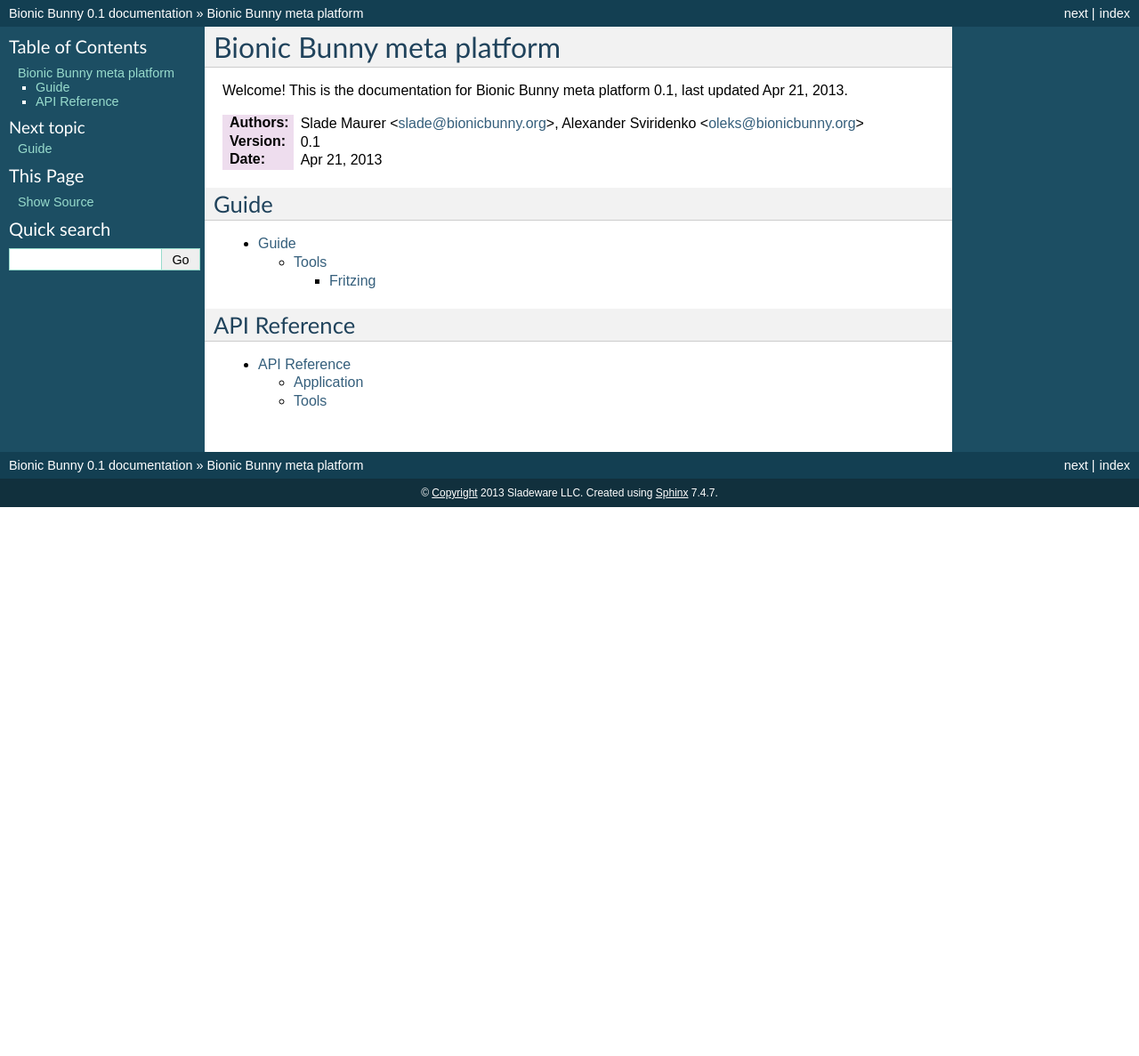
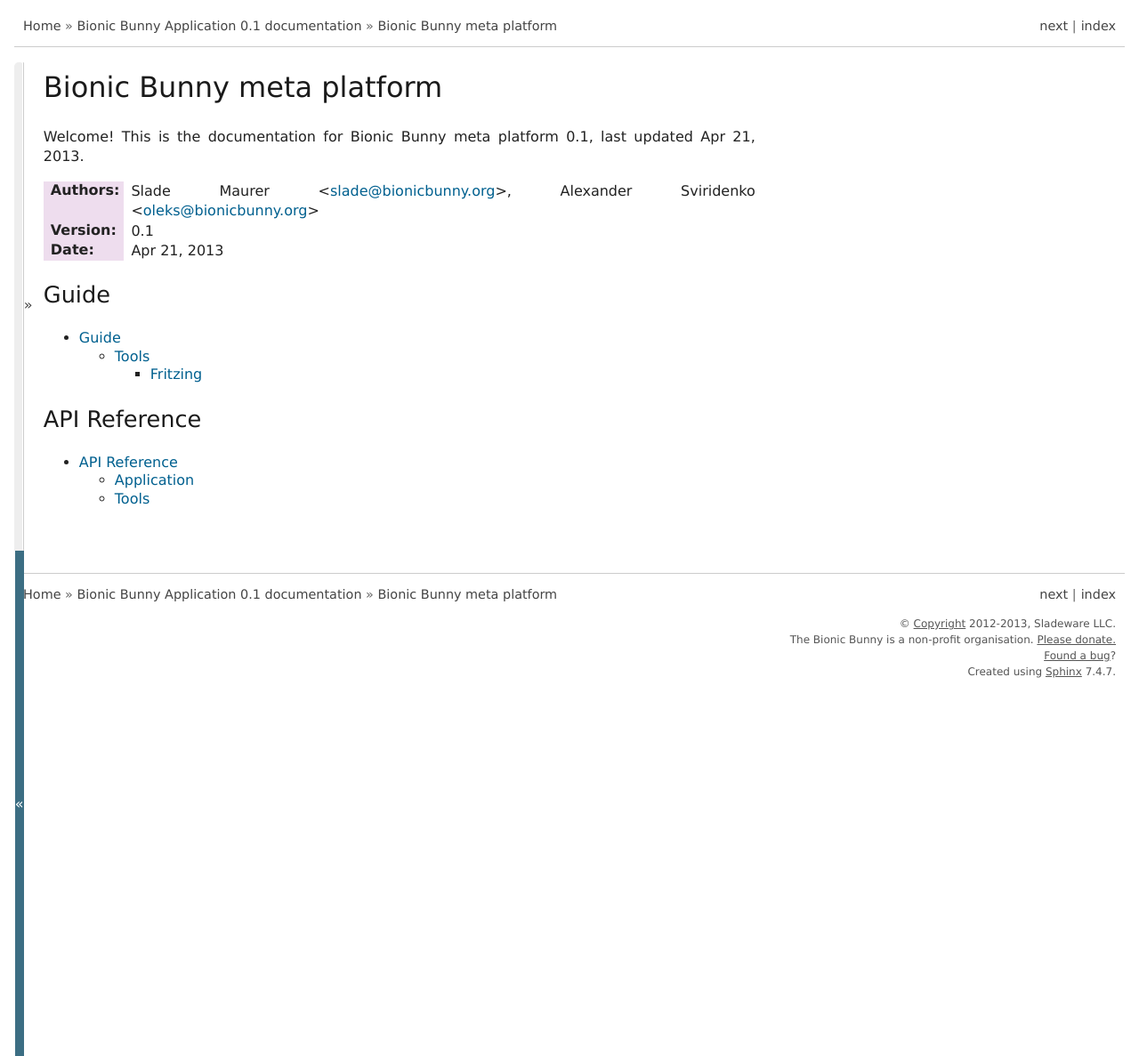
Before and after one commit to sladeware/bbapp, a Sphinx documentation site: the page built from doc/index.rst, in a window 1280 px wide. Shown: the whole page at 89% size. Built offline with Sphinx 7.4.7, drawn with Linux system fonts in a browser that asks for light colours; pages that are not in the unit, such as notebooks, are missing from menus; before the commit the page ends 900 px from its top, so only the background shows below that.

Commit message:
Update sphinx confix. Add sphinx tools.

```diff
--- a/doc/conf.py
+++ b/doc/conf.py
@@ -13,7 +13,7 @@
 
 import sys
 
-# If extensions (or modules to document with autodoc) are in another directory,
+# If extenadd_module_namessions (or modules to document with autodoc) are in another directory,
 # add these directories to sys.path here. If the directory is relative to the
 # documentation root, use os.path.abspath to make it absolute, like shown here.
 #sys.path.append(os.path.abspath('.'))
@@ -24,10 +24,13 @@
 # Add any Sphinx extension module names here, as strings. They can be extensions
 # coming with Sphinx (named 'sphinx.ext.*') or your custom ones.
 extensions = ['sphinx.ext.autodoc', 'sphinx.ext.doctest', 'sphinx.ext.coverage',
-              'sphinx.ext.refcounting']
+              'sphinx.ext.refcounting', 'sphinx.ext.todo']
+
+# Keep track of :todo: items
+todo_include_todos = True
 
 # Add any paths that contain templates here, relative to this directory.
-templates_path = ['templates']
+templates_path = ['tools/sphinxext']
 
 # The suffix of source filenames.
 source_suffix = '.rst'
@@ -39,8 +42,8 @@
 master_doc = 'index'
 
 # General information about the project.
-project = u'Bionic Bunny'
-copyright = u'2013 Sladeware LLC'
+project = u'Bionic Bunny Application'
+copyright = u'2012-2013, Sladeware LLC'
 
 # The version info for the project you're documenting, acts as replacement for
 # |version| and |release|, also used in various other places throughout the
@@ -83,7 +86,7 @@
 #show_authors = False
 
 # The name of the Pygments (syntax highlighting) style to use.
-pygments_style = 'sphinx'
+#pygments_style = 'sphinx'
 
 # A list of ignored prefixes for module index sorting.
 #modindex_common_prefix = []
@@ -93,15 +96,15 @@
 
 # The theme to use for HTML and HTML Help pages.  Major themes that come with
 # Sphinx are currently 'default' and 'sphinxdoc'.
-html_theme = 'default'
+html_theme = 'pydoctheme'
 
 # Theme options are theme-specific and customize the look and feel of a theme
 # further.  For a list of options available for each theme, see the
 # documentation.
-#html_theme_options = {}
+html_theme_options = {'collapsiblesidebar': True}
 
 # Add any paths that contain custom themes here, relative to this directory.
-#html_theme_path = []
+html_theme_path = ['tools/sphinxext']
 
 # The name for this set of Sphinx documents.  If None, it defaults to
 # "<project> v<release> documentation".
@@ -122,7 +125,7 @@
 # Add any paths that contain custom static files (such as style sheets) here,
 # relative to this directory. They are copied after the builtin static files,
 # so a file named "default.css" will overwrite the builtin "default.css".
-html_static_path = ['tools/sphinx/static']
+html_static_path = ['tools/sphinxext/static']
 
 # If not '', a 'Last updated on:' timestamp is inserted at every page bottom,
 # using the given strftime format.
@@ -130,7 +133,7 @@
 
 # If true, SmartyPants will be used to convert quotes and dashes to
 # typographically correct entities.
-#html_use_smartypants = True
+html_use_smartypants = True
 
 # Custom sidebar templates, maps document names to template names.
 #html_sidebars = {}
--- /dev/null
+++ b/doc/tools/sphinxext/layout.html
@@ -0,0 +1,32 @@
+{% extends "!layout.html" %}
+{% block rootrellink %}
+<li><a href="http://www.bionicbunny.org/">Home</a>{{ reldelim1 }}</li>
+<li><a href="{{ pathto('index') }}">{{ shorttitle }}</a>{{ reldelim1 }}</li>
+{% endblock %}
+{% block extrahead %}
+   <!-- <link rel="shortcut icon" type="image/png" href="{{ pathto('_static/bb.png', 1) }}" /> -->
+
+{{ super() }}
+{% endblock %}
+{% block footer %}
+   <div class="footer">
+     &copy; <a href="{{ pathto('copyright') }}">Copyright</a> {{ copyright|e }}.
+     <br />
+     The Bionic Bunny is a non-profit organisation.
+     <a href="http://www.bionicbunny.org/donations/">Please donate.</a>
+     <br />
+     <a href="{{ pathto('bugs') }}">Found a bug</a>?
+     <br />
+     Created using <a href="http://sphinx.pocoo.org/">Sphinx</a> {{ sphinx_version|e }}.
+   </div>
+{% endblock %}
+{% block sidebarsourcelink %}
+{%- if show_source and has_source and sourcename %}
+<h3>{{ _('This Page') }}</h3>
+<ul class="this-page-menu">
+  <li><a href="{{ pathto('bugs') }}">Report a Bug</a></li>
+  <li><a href="{{ pathto('_sources/' + sourcename, true)|e }}"
+         rel="nofollow">Show Source</a></li>
+</ul>
+{%- endif %}
+{% endblock %}
--- /dev/null
+++ b/doc/tools/sphinxext/pydoctheme/static/pydoctheme.css
@@ -0,0 +1,175 @@
+@import url("default.css");
+
+body {
+    background-color: white;
+    margin-left: 1em;
+    margin-right: 1em;
+    height: 100%;
+}
+
+div.related {
+    margin-bottom: 1.2em;
+    padding: 0.5em 0;
+    border-top: 1px solid #ccc;
+    margin-top: 0.5em;
+    width: 100%;
+    height: 100%;
+}
+
+div.related a:hover {
+    color: #0095C4;
+}
+
+div.related:first-child {
+    border-top: 0;
+    border-bottom: 1px solid #ccc;
+}
+
+div.sphinxsidebar {
+    background-color: #eeeeee;
+    border-radius: 5px;
+    line-height: 130%;
+    font-size: smaller;
+}
+
+div.sphinxsidebar h3, div.sphinxsidebar h4 {
+    margin-top: 1.5em;
+}
+
+div.sphinxsidebarwrapper > h3:first-child {
+    margin-top: 0.2em;
+}
+
+div.sphinxsidebarwrapper > ul > li > ul > li {
+    margin-bottom: 0.4em;
+}
+
+div.sphinxsidebar a:hover {
+    color: #0095C4;
+}
+
+div.sphinxsidebar input {
+    font-family: 'Lucida Grande',Arial,sans-serif;
+    border: 1px solid #999999;
+    font-size: smaller;
+    border-radius: 3px;
+}
+
+div.sphinxsidebar input[type=text] {
+    max-width: 150px;
+}
+
+div.body {
+    min-height: 100%;
+    height: auto !important /*min-height hack*/
+    height: 100%;           /*min-height hack*/
+}
+
+div.body p {
+    line-height: 140%;
+}
+
+div.body h1, div.body h2, div.body h3, div.body h4, div.body h5, div.body h6 {
+    margin: 0;
+    border: 0;
+    padding: 0.3em 0;
+}
+
+div.body hr {
+    border: 0;
+    background-color: #ccc;
+    height: 1px;
+}
+
+div.body pre {
+    border-radius: 3px;
+    border: 1px solid #ac9;
+}
+
+div.body div.admonition, div.body div.impl-detail {
+    border-radius: 3px;
+}
+
+div.body div.impl-detail > p {
+    margin: 0;
+}
+
+div.body div.seealso {
+    border: 1px solid #dddd66;
+}
+
+div.body a {
+    color: #00608f;
+}
+
+div.body a:visited {
+    color: #30306f;
+}
+
+div.body a:hover {
+    color: #00B0E4;
+}
+
+tt, pre {
+    font-family: monospace, sans-serif;
+    font-size: 96.5%;
+}
+
+div.body tt {
+    border-radius: 3px;
+}
+
+div.body tt.descname {
+    font-size: 120%;
+}
+
+div.body tt.xref, div.body a tt {
+    font-weight: normal;
+}
+
+p.deprecated {
+    border-radius: 3px;
+}
+
+table.docutils {
+    border: 1px solid #ddd;
+    min-width: 20%;
+    border-radius: 3px;
+    margin-top: 10px;
+    margin-bottom: 10px;
+}
+
+table.docutils td, table.docutils th {
+    border: 1px solid #ddd !important;
+    border-radius: 3px;
+}
+
+table p, table li {
+    text-align: left !important;
+}
+
+table.docutils th {
+    background-color: #eee;
+    padding: 0.3em 0.5em;
+}
+
+table.docutils td {
+    background-color: white;
+    padding: 0.3em 0.5em;
+}
+
+table.footnote, table.footnote td {
+    border: 0 !important;
+}
+
+div.footer {
+    line-height: 150%;
+    margin-top: -2em;
+    text-align: right;
+    width: auto;
+    margin-right: 10px;
+}
+
+div.footer a:hover {
+    color: #0095C4;
+}
--- /dev/null
+++ b/doc/tools/sphinxext/pydoctheme/theme.conf
@@ -0,0 +1,23 @@
+[theme]
+inherit = default
+stylesheet = pydoctheme.css
+pygments_style = sphinx
+
+[options]
+bodyfont = 'Lucida Grande', Arial, sans-serif
+headfont = 'Lucida Grande', Arial, sans-serif
+footerbgcolor = white
+footertextcolor = #555555
+relbarbgcolor = white
+relbartextcolor = #666666
+relbarlinkcolor = #444444
+sidebarbgcolor = white
+sidebartextcolor = #444444
+sidebarlinkcolor = #444444
+bgcolor = white
+textcolor = #222222
+linkcolor = #0090c0
+visitedlinkcolor = #00608f
+headtextcolor = #1a1a1a
+headbgcolor = white
+headlinkcolor = #aaaaaa
--- /dev/null
+++ b/doc/tools/sphinxext/static/sidebar.js
@@ -0,0 +1,157 @@
+/*
+ * sidebar.js
+ * ~~~~~~~~~~
+ *
+ * This script makes the Sphinx sidebar collapsible.
+ *
+ * .sphinxsidebar contains .sphinxsidebarwrapper.  This script adds in
+ * .sphixsidebar, after .sphinxsidebarwrapper, the #sidebarbutton used to
+ * collapse and expand the sidebar.
+ *
+ * When the sidebar is collapsed the .sphinxsidebarwrapper is hidden and the
+ * width of the sidebar and the margin-left of the document are decreased.
+ * When the sidebar is expanded the opposite happens.  This script saves a
+ * per-browser/per-session cookie used to remember the position of the sidebar
+ * among the pages.  Once the browser is closed the cookie is deleted and the
+ * position reset to the default (expanded).
+ *
+ * :copyright: Copyright 2007-2011 by the Sphinx team, see AUTHORS.
+ * :license: BSD, see LICENSE for details.
+ *
+ */
+
+$(function() {
+  // global elements used by the functions.
+  // the 'sidebarbutton' element is defined as global after its
+  // creation, in the add_sidebar_button function
+  var bodywrapper = $('.bodywrapper');
+  var sidebar = $('.sphinxsidebar');
+  var sidebarwrapper = $('.sphinxsidebarwrapper');
+
+  // original margin-left of the bodywrapper and width of the sidebar
+  // with the sidebar expanded
+  var bw_margin_expanded = bodywrapper.css('margin-left');
+  var ssb_width_expanded = sidebar.width();
+
+  // margin-left of the bodywrapper and width of the sidebar
+  // with the sidebar collapsed
+  var bw_margin_collapsed = '.8em';
+  var ssb_width_collapsed = '.8em';
+
+  // colors used by the current theme
+  var dark_color = '#AAAAAA';
+  var light_color = '#CCCCCC';
+
+  function sidebar_is_collapsed() {
+    return sidebarwrapper.is(':not(:visible)');
+  }
+
+  function toggle_sidebar() {
+    if (sidebar_is_collapsed())
+      expand_sidebar();
+    else
+      collapse_sidebar();
+  }
+
+  function collapse_sidebar() {
+    sidebarwrapper.hide();
+    sidebar.css('width', ssb_width_collapsed);
+    bodywrapper.css('margin-left', bw_margin_collapsed);
+    sidebarbutton.css({
+        'margin-left': '0',
+        'height': bodywrapper.height(),
+        'border-radius': '5px'
+    });
+    sidebarbutton.find('span').text('»');
+    sidebarbutton.attr('title', _('Expand sidebar'));
+    document.cookie = 'sidebar=collapsed';
+  }
+
+  function expand_sidebar() {
+    bodywrapper.css('margin-left', bw_margin_expanded);
+    sidebar.css('width', ssb_width_expanded);
+    sidebarwrapper.show();
+    sidebarbutton.css({
+        'margin-left': ssb_width_expanded-12,
+        'height': bodywrapper.height(),
+        'border-radius': '0 5px 5px 0'
+    });
+    sidebarbutton.find('span').text('«');
+    sidebarbutton.attr('title', _('Collapse sidebar'));
+    //sidebarwrapper.css({'padding-top':
+    //  Math.max(window.pageYOffset - sidebarwrapper.offset().top, 10)});
+    document.cookie = 'sidebar=expanded';
+  }
+
+  function add_sidebar_button() {
+    sidebarwrapper.css({
+        'float': 'left',
+        'margin-right': '0',
+        'width': ssb_width_expanded - 28
+    });
+    // create the button
+    sidebar.append(
+      '<div id="sidebarbutton"><span>&laquo;</span></div>'
+    );
+    var sidebarbutton = $('#sidebarbutton');
+    // find the height of the viewport to center the '<<' in the page
+    var viewport_height;
+    if (window.innerHeight)
+ 	  viewport_height = window.innerHeight;
+    else
+	  viewport_height = $(window).height();
+    var sidebar_offset = sidebar.offset().top;
+    var sidebar_height = Math.max(bodywrapper.height(), sidebar.height());
+    sidebarbutton.find('span').css({
+        'display': 'block',
+        'position': 'fixed',
+        'top': Math.min(viewport_height/2, sidebar_height/2 + sidebar_offset) - 10
+    });
+
+    sidebarbutton.click(toggle_sidebar);
+    sidebarbutton.attr('title', _('Collapse sidebar'));
+    sidebarbutton.css({
+        'border-radius': '0 5px 5px 0',
+        'color': '#444444',
+        'background-color': '#CCCCCC',
+        'font-size': '1.2em',
+        'cursor': 'pointer',
+        'height': sidebar_height,
+        'padding-top': '1px',
+        'padding-left': '1px',
+        'margin-left': ssb_width_expanded - 12
+    });
+
+    sidebarbutton.hover(
+      function () {
+          $(this).css('background-color', dark_color);
+      },
+      function () {
+          $(this).css('background-color', light_color);
+      }
+    );
+  }
+
+  function set_position_from_cookie() {
+    if (!document.cookie)
+      return;
+    var items = document.cookie.split(';');
+    for(var k=0; k<items.length; k++) {
+      var key_val = items[k].split('=');
+      var key = key_val[0];
+      if (key == 'sidebar') {
+        var value = key_val[1];
+        if ((value == 'collapsed') && (!sidebar_is_collapsed()))
+          collapse_sidebar();
+        else if ((value == 'expanded') && (sidebar_is_collapsed()))
+          expand_sidebar();
+      }
+    }
+  }
+
+  add_sidebar_button();
+  var sidebarbutton = $('#sidebarbutton');
+  set_position_from_cookie();
+  // By default sidebar is collapsed.
+  collapse_sidebar();
+});
```
